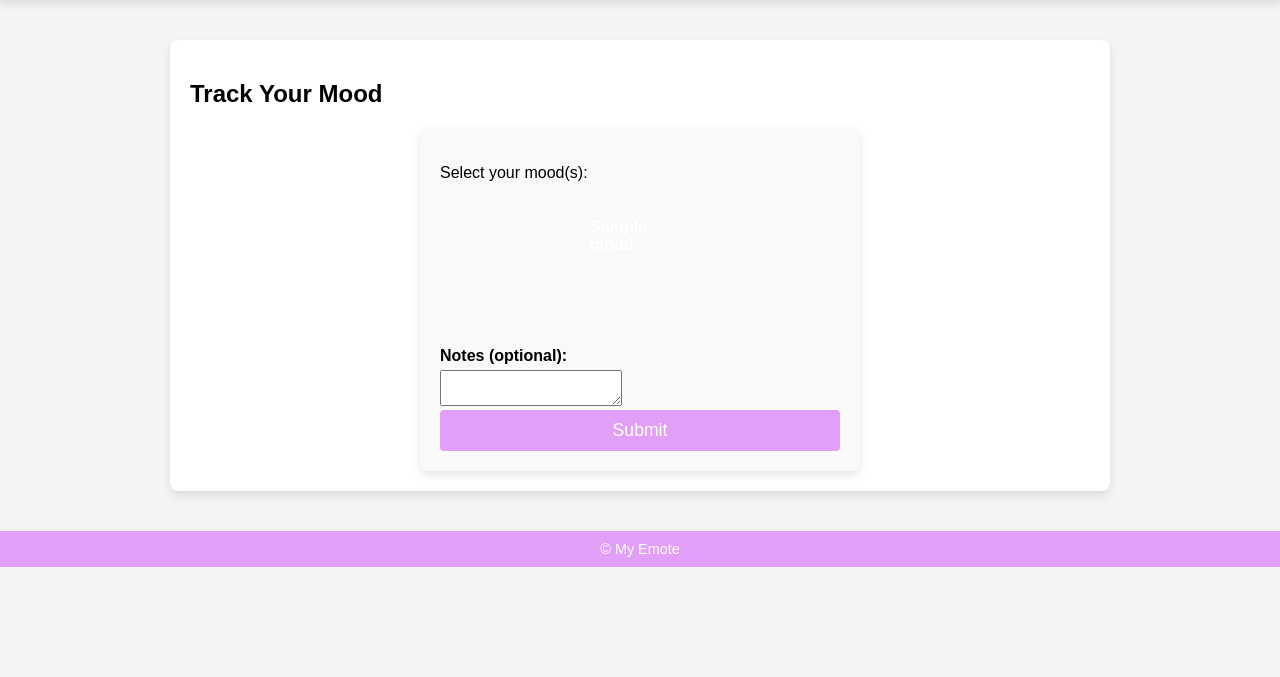
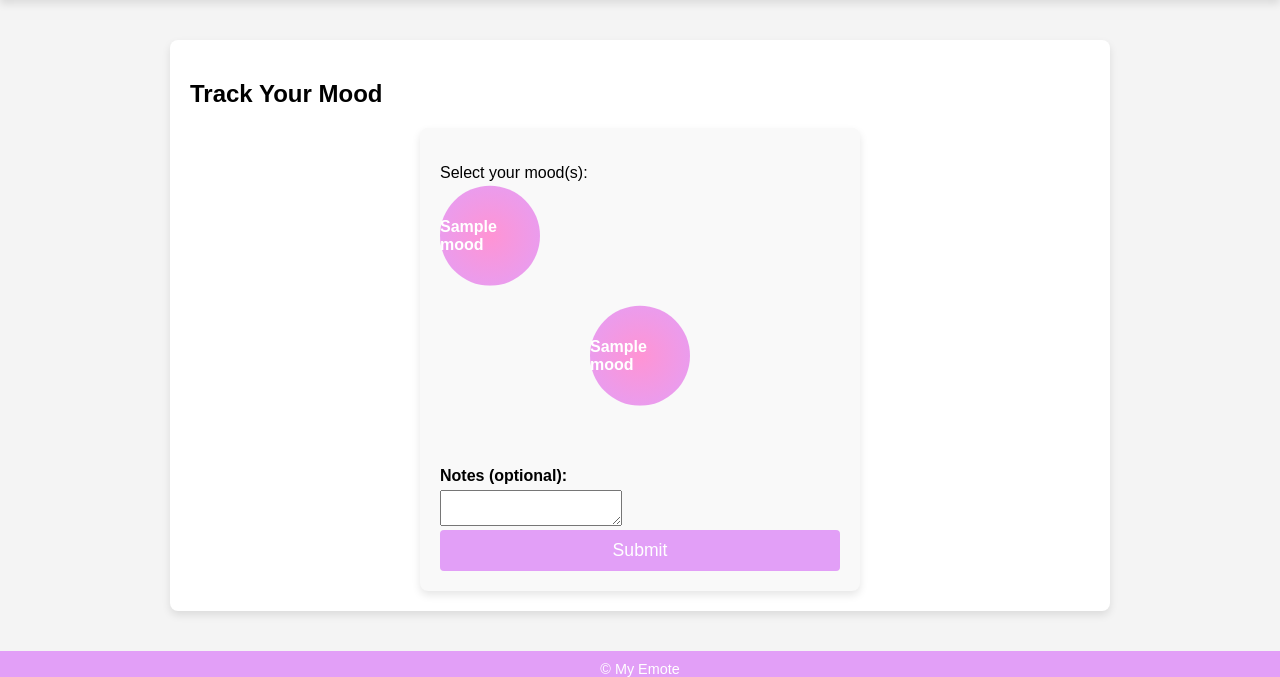
Before and after one commit to Paulo-Carrera/mood-tracker, a Flask app: template templates/track_mood.html in a window 1280 px wide. Shown: the part 106-783 px from the top of the page. Run offline with Flask 3, Linux system fonts and the light colour scheme; the template is opened without the code that fills it: most values are stand-ins (such as "Sample title", 1, 10 or a date in 2020).

Commit message:
more moods

```diff
--- a/templates/track_mood.html
+++ b/templates/track_mood.html
@@ -6,6 +6,11 @@
     <p>Select your mood(s):</p>
 
     <div id="bubble-container">
+        {% for mood in moods %}
+        <div class="bubble" data-mood="{{ mood }}">
+            {{ mood }}
+        </div>
+        {% endfor %}
         {% for category, category_moods in categorized_moods.items() %}
         <div class="category-section">
             <!-- <h3>{{ category|capitalize }}</h3> -->
@@ -23,7 +28,7 @@
     <input type="hidden" id="selected-moods" name="mood" required>
 
     <label for="note">Notes (optional):</label>
-    <textarea id="note" name="note" width="100%" height="100%"></textarea>
+    <textarea id="note" name="note"></textarea>
 
     <button type="submit">Submit</button>
 </form>
@@ -74,6 +79,7 @@
         flex-wrap: wrap;
         gap: 10px;
         justify-content: center;
+        margin: 20px 0;
     }
 
     .bubble {
@@ -82,13 +88,13 @@
         justify-content: center;
         width: 100px;
         height: 100px;
+        background: radial-gradient(circle, #ff94d4, #e29ff7);
         border-radius: 50%;
         color: white;
         font-weight: bold;
         cursor: pointer;
+        transition: transform 0.2s, background 0.2s;
         animation: float 4s infinite ease-in-out;
-        position: relative;
-        transition: transform 0.2s, background 0.2s;
     }
 
     .bubble:hover {
@@ -96,7 +102,7 @@
     }
 
     .bubble.selected {
-        background: grey;
+        background: radial-gradient(circle, #ff94d4, #ff007f);
         outline: 4px solid white;
         transform: scale(1.1);
     }
```
